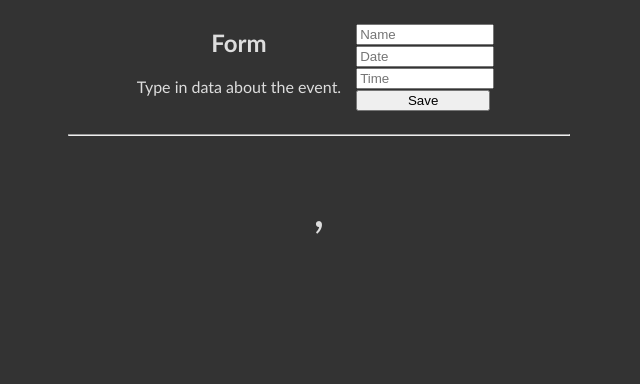
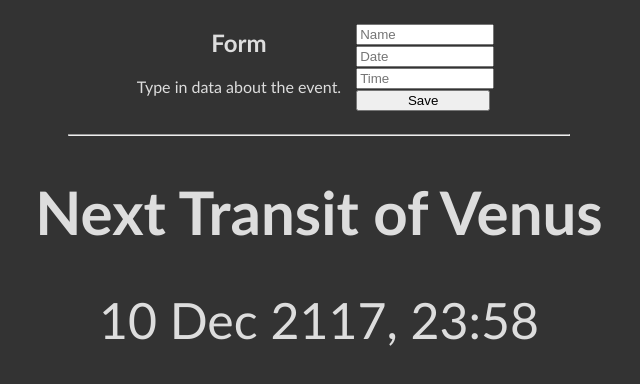
Before and after one commit to tomasz-rebas/react-countdown-timer, a React (Create React App) app: page / in a window 1280 px wide. Shown: the top 384 px of the page, without its empty margins (321-961 px from the left). Built offline with nearby package versions, Linux system fonts and the light colour scheme.

Commit message:
Display '0:00' if time isn't specified

```diff
--- a/src/components/App.js
+++ b/src/components/App.js
@@ -8,9 +8,9 @@ class App extends React.Component {
         super();
         this.state = {
             event: {
-                name: "",
-                date: "",
-                time: "",
+                name: "Next Transit of Venus",
+                date: "10 Dec 2117",
+                time: "23:58",
                 timeLeftInSeconds: ""
             }
         }
@@ -36,18 +36,26 @@ class App extends React.Component {
         if (isNaN(eventDateInMiliseconds)) {
            console.warn('Please type in a valid date.');
         } else {
-            const eventDateTimeInSeconds = eventDateInMiliseconds / 1000 + this.getTimeInSeconds(e.target.time.value);
+            const eventTimeInSeconds = this.getTimeInSeconds(e.target.time.value);
+            const eventDateTimeInSeconds = eventDateInMiliseconds / 1000 + eventTimeInSeconds;
             const currentDateTimeInSeconds = Date.parse(new Date()) / 1000;
             let timeLeftInSeconds = 0;
             if (eventDateTimeInSeconds - currentDateTimeInSeconds > 0) {
                 timeLeftInSeconds = eventDateTimeInSeconds - currentDateTimeInSeconds;
             }
 
+            let displayTime;
+            if (eventTimeInSeconds > 0) {
+                displayTime = e.target.time.value;
+            } else {
+                displayTime = '0:00';
+            }
+
             this.setState({
                 event: {
                     name: e.target.name.value,
                     date: e.target.date.value,
-                    time: e.target.time.value,
+                    time: displayTime,
                     timeLeftInSeconds: timeLeftInSeconds
                 }
             });
```
